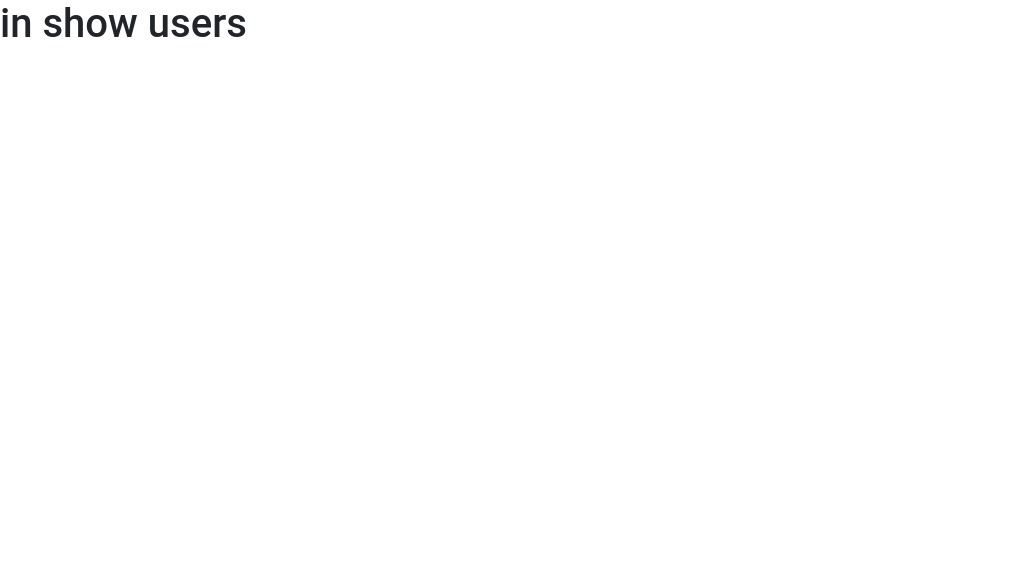
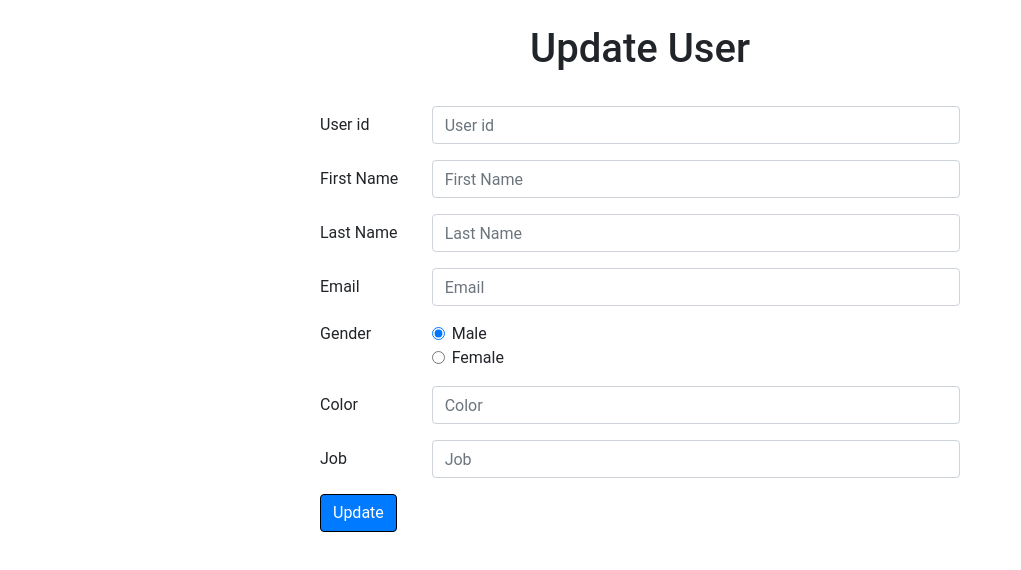
Before and after one commit to KerenShenkar20/group-assignment-5-pre-hackathon-six-minus-one, a website: page client/updateUser.html in a window 1280 px wide. Shown: the whole page, without its empty margins (0-1021 px from the left). Drawn offline with nearby package versions, Linux system fonts and the light colour scheme.

Commit message:
user update form

```diff
--- a/client/updateUser.html
+++ b/client/updateUser.html
@@ -7,11 +7,84 @@
     <link rel="stylesheet" href="https://stackpath.bootstrapcdn.com/bootstrap/4.3.1/css/bootstrap.min.css"
         integrity="sha384-ggOyR0iXCbMQv3Xipma34MD+dH/1fQ784/j6cY/iJTQUOhcWr7x9JvoRxT2MZw1T" crossorigin="anonymous">
     <link rel="stylesheet" href="css/styles.css" />
-    <title>Update Users</title>
+    <title>Update User</title>
 </head>
 
 <body>
-    <h1>in show users</h1>
+    <header>
+        <h1>Update User</h1>
+    </header>
+
+    <form>
+
+        <div class="form-group row">
+            <label for="inputId" class="col-sm-2 col-form-label">User id</label>
+            <div class="col-sm-10">
+              <input type="text" class="form-control" id="inputId" placeholder="User id">
+            </div>
+        </div>
+
+        <div class="form-group row">
+            <label for="inputFN" class="col-sm-2 col-form-label">First Name</label>
+            <div class="col-sm-10">
+              <input type="text" class="form-control" id="inputFN" placeholder="First Name">
+            </div>
+        </div>
+
+        <div class="form-group row">
+            <label for="inputLN" class="col-sm-2 col-form-label">Last Name</label>
+            <div class="col-sm-10">
+              <input type="text" class="form-control" id="inputFN" placeholder="Last Name">
+            </div>
+        </div>
+
+        <div class="form-group row">
+            <label for="inputEmail" class="col-sm-2 col-form-label">Email</label>
+            <div class="col-sm-10">
+              <input type="email" class="form-control" id="inputEmail" placeholder="Email">
+            </div>
+          </div>
+
+        <fieldset class="form-group">
+            <div class="row">
+              <legend class="col-form-label col-sm-2 pt-0">Gender</legend>
+              <div class="col-sm-10">
+                <div class="form-check">
+                  <input class="form-check-input" type="radio" name="gridRadios" id="gridRadios1" value="option1" checked>
+                  <label class="form-check-label" for="gridRadios1">
+                    Male
+                  </label>
+                </div>
+                <div class="form-check">
+                  <input class="form-check-input" type="radio" name="gridRadios" id="gridRadios2" value="option2">
+                  <label class="form-check-label" for="gridRadios2">
+                    Female
+                  </label>
+                </div>
+              </div>
+            </div>
+        </fieldset>
+
+        <div class="form-group row">
+            <label for="inputColor" class="col-sm-2 col-form-label">Color</label>
+            <div class="col-sm-10">
+              <input type="text" class="form-control" id="inputColor" placeholder="Color">
+            </div>
+        </div>
+
+        <div class="form-group row">
+            <label for="inputJob" class="col-sm-2 col-form-label">Job</label>
+            <div class="col-sm-10">
+              <input type="text" class="form-control" id="inputJob" placeholder="Job">
+            </div>
+        </div>
+
+        <div class="form-group row">
+          <div class="col-sm-10">
+            <button type="submit" class="btn btn-primary">Update</button>
+          </div>
+        </div>
+      </form>
 
     <script src="https://cdn.jsdelivr.net/npm/jquery@3.4.1/dist/jquery.min.js"></script>
     <script src="js/hackathon.js"></script>
```
